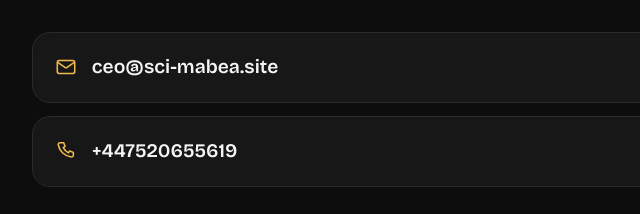
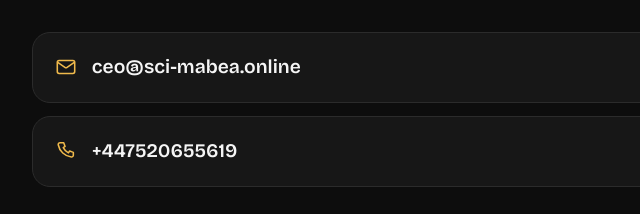
Before and after one commit to thitthiphakrxrwrrn-coder/thitthiphakrxrwrrn-coder.github.io, a plain HTML site: page contact/index.html in a window 1280 px wide. Shown: the part 284-498 px from the top of the page, 96-736 px from the left. Drawn offline with Linux system fonts and the light colour scheme.

Commit message:
site: sci-mabea.online

```diff
--- a/contact/index.html
+++ b/contact/index.html
@@ -91,7 +91,7 @@ footer .in { display: flex; justify-content: space-between; flex-wrap: wrap; gap
   <h1>Contact</h1>
   <p>Questions, feedback or a problem with one of our games — write to us.</p>
   <div class="big">
-    <a href="mailto:ceo@sci-mabea.site"><svg viewBox="0 0 24 24" fill="none" stroke="currentColor" stroke-width="1.7" stroke-linecap="round" stroke-linejoin="round" aria-hidden="true"><rect x="2.5" y="5" width="19" height="14" rx="2"/><path d="m3 7 8.2 5.6a1.4 1.4 0 0 0 1.6 0L21 7"/></svg><span>ceo@sci-mabea.site</span></a>
+    <a href="mailto:ceo@sci-mabea.online"><svg viewBox="0 0 24 24" fill="none" stroke="currentColor" stroke-width="1.7" stroke-linecap="round" stroke-linejoin="round" aria-hidden="true"><rect x="2.5" y="5" width="19" height="14" rx="2"/><path d="m3 7 8.2 5.6a1.4 1.4 0 0 0 1.6 0L21 7"/></svg><span>ceo@sci-mabea.online</span></a>
     <a href="tel:+447520655619"><svg viewBox="0 0 24 24" fill="none" stroke="currentColor" stroke-width="1.7" stroke-linecap="round" stroke-linejoin="round" aria-hidden="true"><path d="M6.5 3h3l1.5 4-2 1.4a12 12 0 0 0 5.6 5.6L16 12l4 1.5v3a2 2 0 0 1-2.2 2A16.5 16.5 0 0 1 3.5 5.2 2 2 0 0 1 5.5 3Z"/></svg><span>+447520655619</span></a>
   </div>
   <h2 style="margin:2rem 0 0;font-size:1.3rem">Privacy policies</h2>
```
